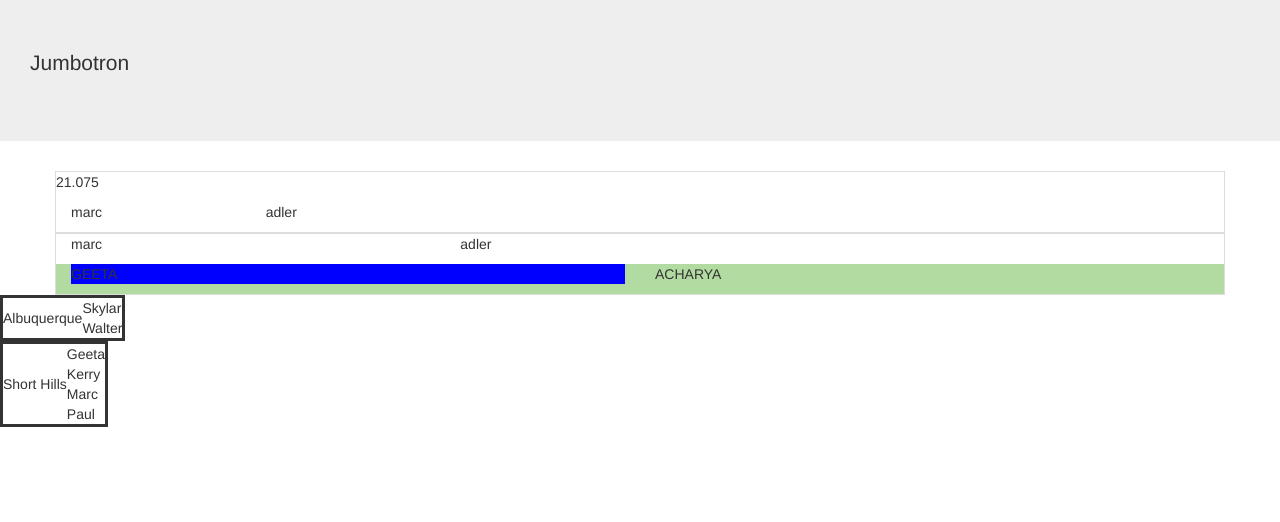
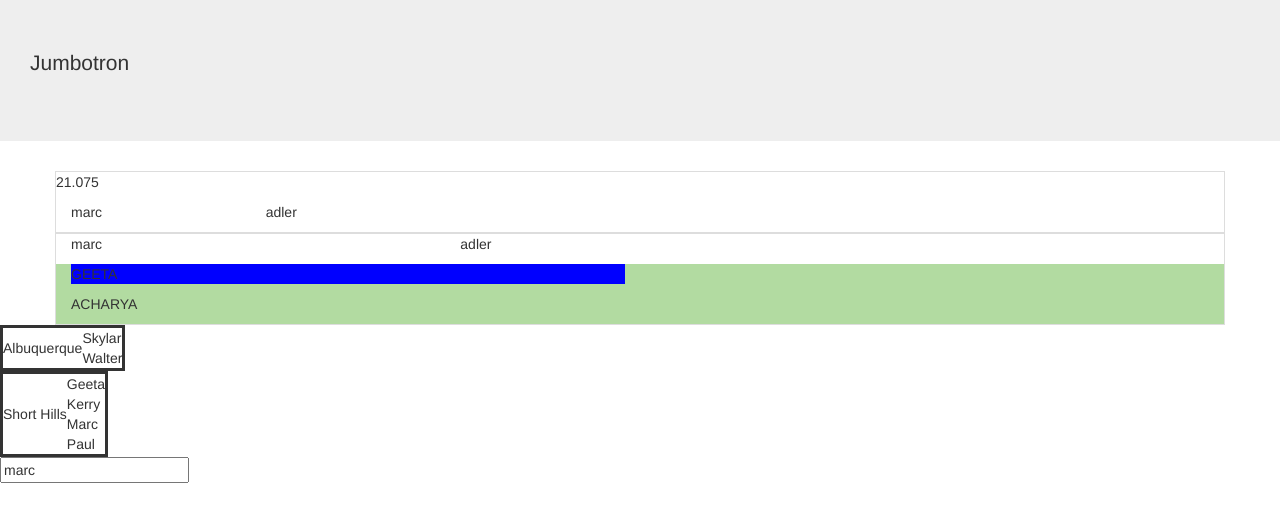
Before and after one commit to magmasystems/WebstormAngularTestApp, a plain HTML site: page index.html in a window 1280 px wide. Drawn offline with Linux system fonts and the light colour scheme.

Commit message:
Introduced a model

```diff
--- a/index.html
+++ b/index.html
@@ -5,6 +5,8 @@ Use data-ng-xxx attributes instead of ng-xxx attributes, because the former are
 You can use the ng-init attribute to explicitly initialize some variables
 
 You can print out a variable by using {{ var }} or ng-bind="var"
+
+ng-model binds data between the view and the controller
 
 ng-show and ng-hide will hide/show an element
 
@@ -54,8 +56,7 @@ Angular supports filters. For example, lastname|uppercase and firstname|lowercas
             <div class="row" ng-click=onMouseClicked() style="background: #b2dba1">
                 <div class="col-lg-6">
                     <p ng-hide="hideFirstName" style="background: {{backcolor}}">{{ firstname2 | uppercase}}</p>
-                </div>
-                <div class="col-lg-6">
+
                     <p>{{ lastname2 | uppercase }}</p>
                 </div>
             </div>
@@ -74,6 +75,11 @@ Angular supports filters. For example, lastname|uppercase and firstname|lowercas
             </tr>
         </table>
 
+        <!-- ng-model ... Every letter we type here is reflected back into the firstname field -->
+        <div>
+            <input ng-model="firstname"/>
+        </div>
+
 
         <script src="js/vendor/jquery-1.10.2.min.js"></script>
         <script src="js/vendor/bootstrap.js"></script>
```
